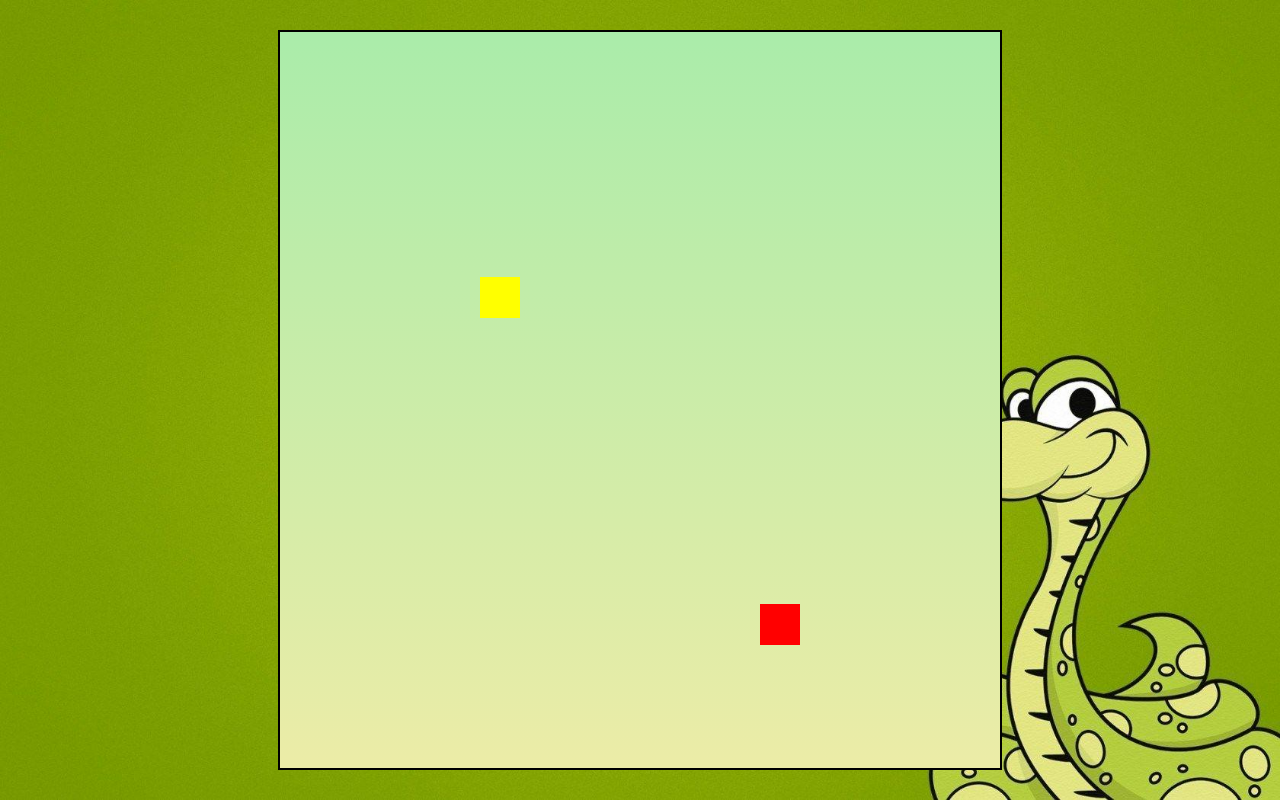
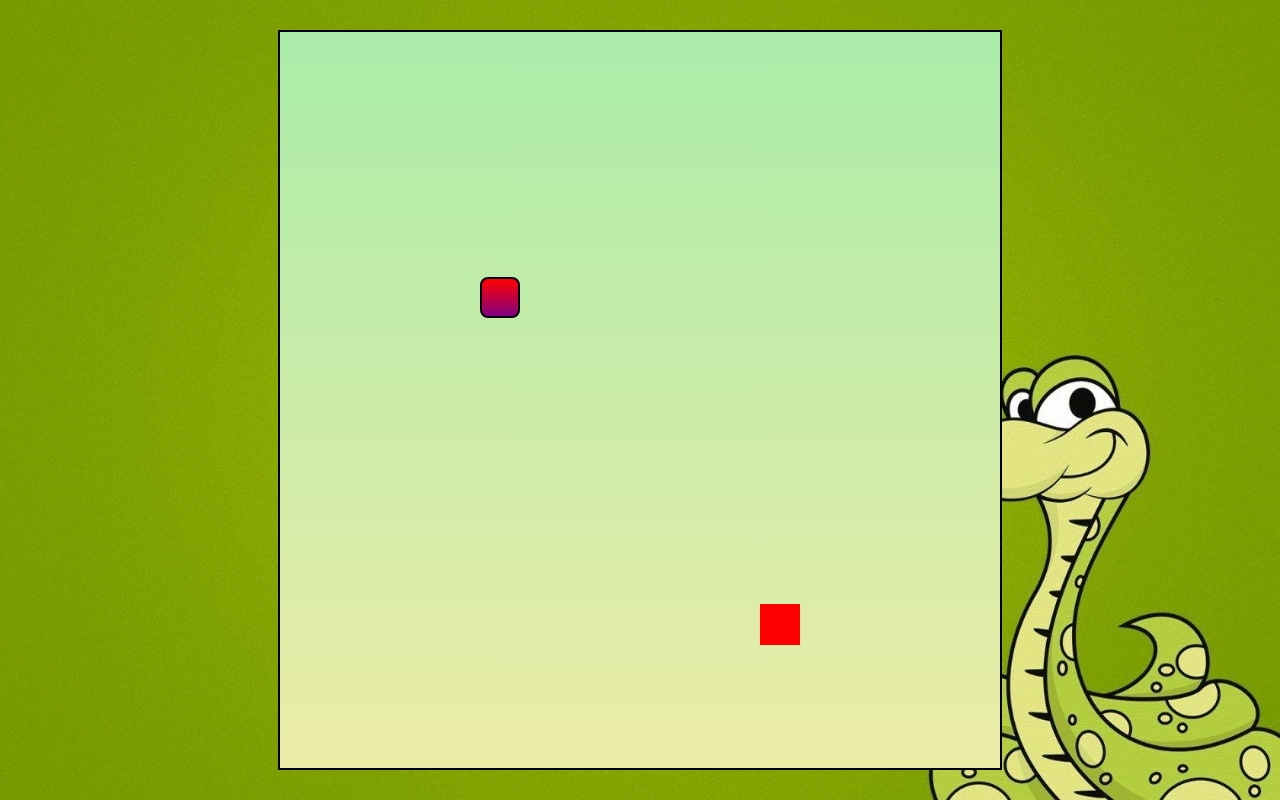
Before and after one commit to psshri/learn_webDev, a plain HTML site: page snakeGame/index.html in a window 1280 px wide. Drawn offline with Linux system fonts and the light colour scheme.

Commit message:
improves food css

```diff
--- a/snakeGame/css/style.css
+++ b/snakeGame/css/style.css
@@ -34,6 +34,7 @@
 }
 
 .food{
-    background-color: yellow;
-
+    background: linear-gradient(red, purple);
+    border: 0.25vmin solid black;
+    border-radius: 8px;
 }
```
